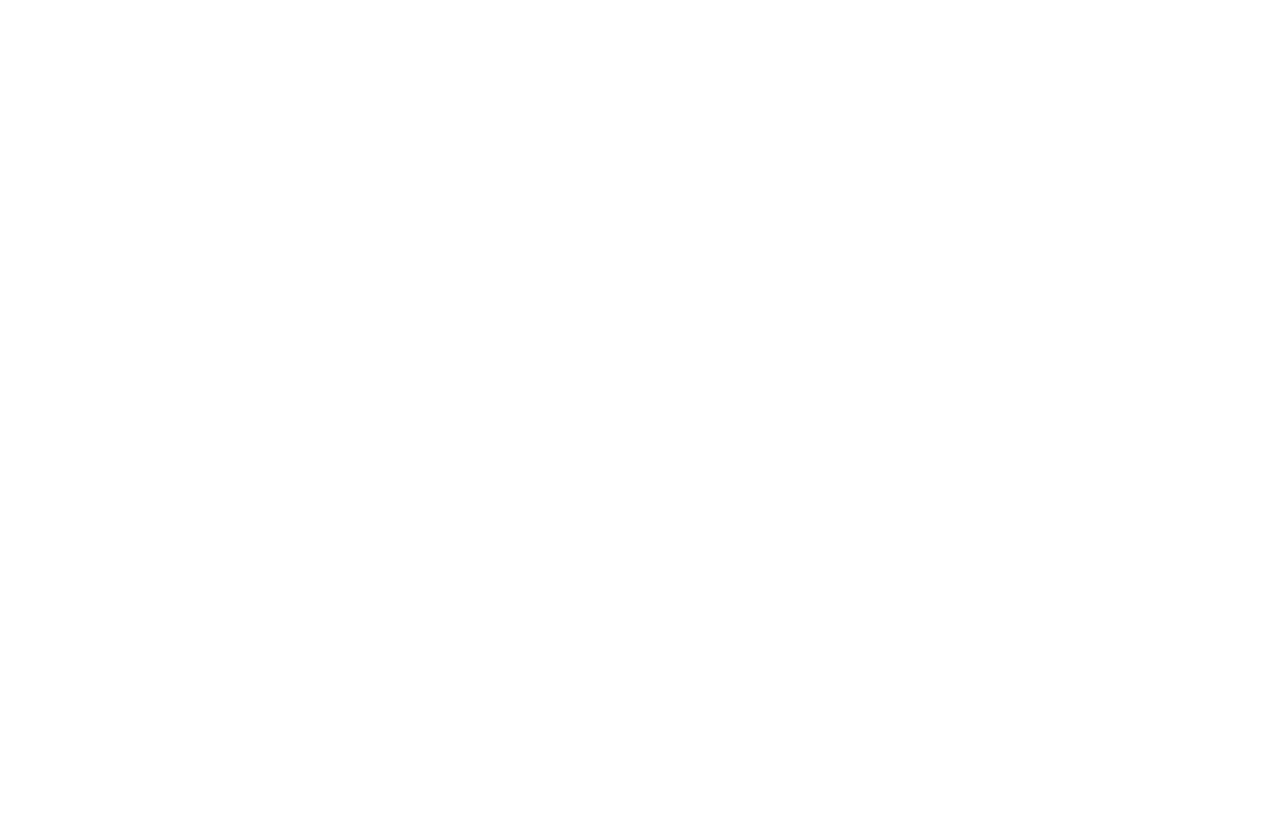
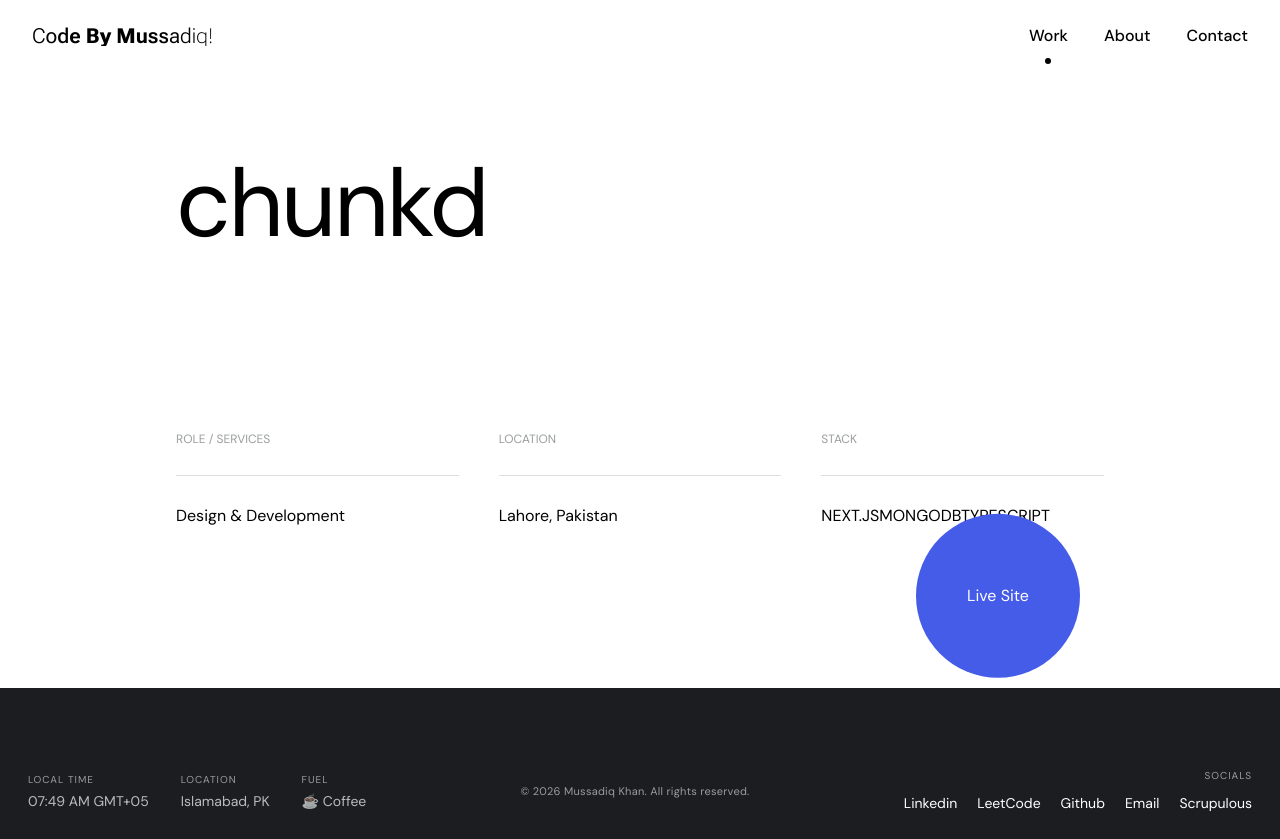
Before and after one commit to mussadiqkhan6886/portfolionew, a Next.js app: page /work/chunkd in a window 1280 px wide. Before the commit this address had no page. Before the commit the page ends 800 px from the top, so only its background shows below. Built offline with nearby package versions, Linux system fonts and the light colour scheme.

Commit message:
updating projects

```diff
--- a/constants/index.ts
+++ b/constants/index.ts
@@ -14,10 +14,15 @@
 ]
 
 export const projects = [
-    {id: "1", service: "SEO & Development",title: "ChunkD", role: "design & engineer", thumbnail: "/t4.png", link: "s", location: "Saudi", stack: [], description: "", features: [], live: "", video: "", webVideo: "", mobileShots: []},
+
+    {id: "1", service: "Design & Development",title: "ChunkD", role: "design & developer", thumbnail: "/projects/chunkdMain.png", link: "chunkd", location: "Lahore, Pakistan", stack: ["NEXT.JS", "MONGODB", "TYPESCRIPT"], description: "Chunk'd Cookies is a premium cookie eCommerce platform built to deliver a seamless online ordering experience. The website features a fully customized shopping flow, including Build Your Own Box, limited-edition product drops, dynamic product management, and a mobile-first responsive design. Optimized for performance, SEO, and conversions, it helps the brand provide a fast, engaging shopping experience while simplifying online sales and order management.", problemStatement: "The client wanted a bold, premium cookie brand experience inspired by the energy of Apple and Crumbl clean, modern, and visually engaging. Beyond aesthetics, they needed a flexible ordering system supporting Build Your Own Box, Pre-Order Drops, Standard Orders, and Deals, along with a custom admin dashboard to manage products, orders, and business analytics efficiently.", features: [], live: "www.chunkdpk.com", video: "", webVideo: "", mobileShots: []},
+
     {id: "2", service: "Development",title: "HALIR", role: "design & engineer", thumbnail: "/t2.png", link: "k", location: "Pakistan", stack: [], description: "", features: [], live: "", video: "", webVideo: "", mobileShots: []},
+
     {id: "3", service: "SEO & Development",title: "Zevora", role: "development & SEO", thumbnail: "/t1.png", link: "s", location: "UK", stack: [], description: "", features: [], live: "", video: "", webVideo: "", mobileShots: []},
+
     {id: "4", service: "SEO & Development",title: "True Horizon", role: "design & development", thumbnail: "/t3.png", link: "l", location: "USA", stack: [], description: "", features: [], live: "", video: "", webVideo: "", mobileShots: []},
+
 ]
 
 export const thumbnails1 = [
```
Also changed, not shown: public/projects/chunkdMain.png (added).
